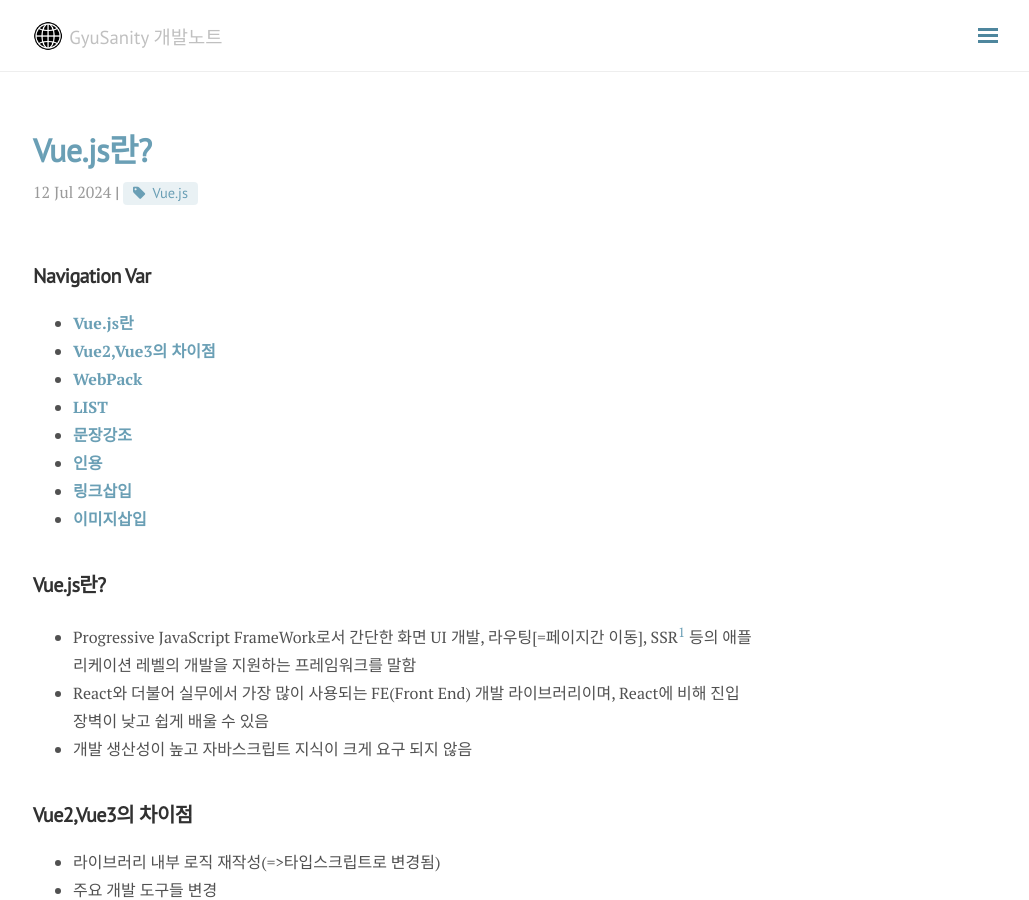
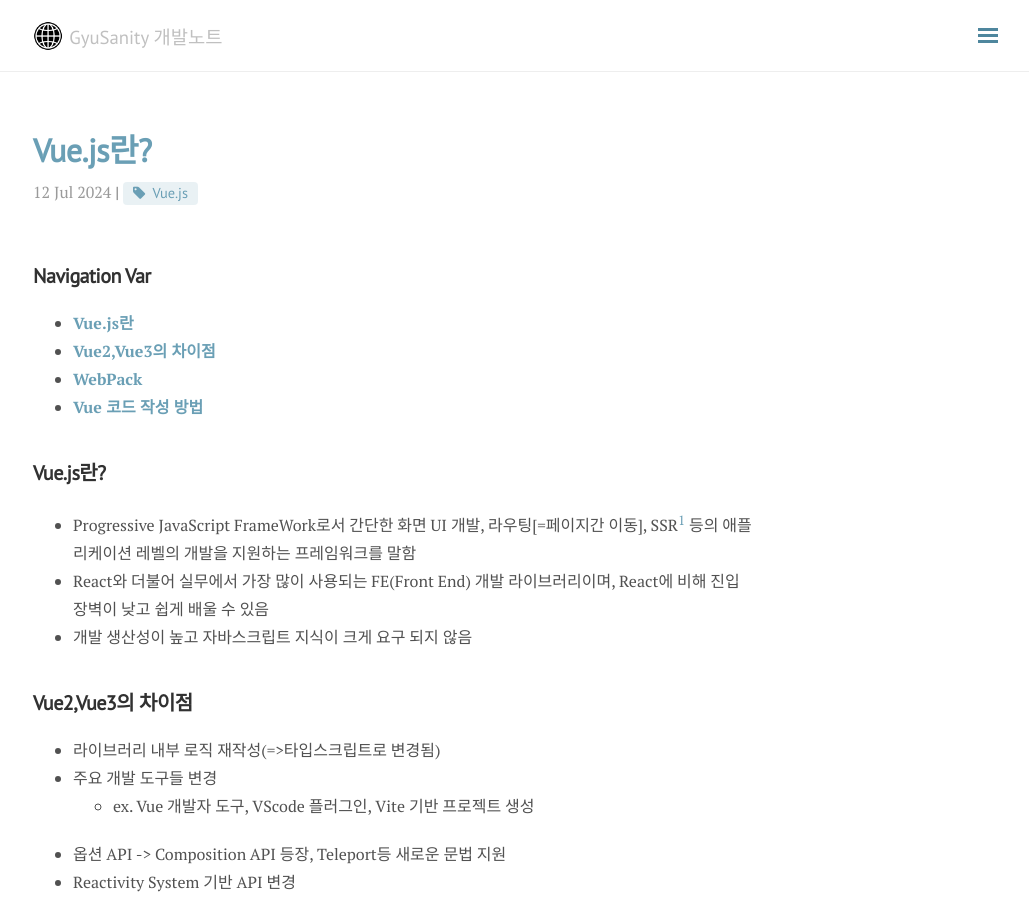
Before and after one commit to GyuSanity/GyuSanity.github.io, a Jekyll site: the page built from _posts/Vue.js/2024-07-12-what-is-vuejs.md, in a window 1280 px wide and 900 px high. Shown: the whole window, without its empty margins (247-1276 px from the left). Built offline with Jekyll 4.4.1, drawn with Linux system fonts in a browser that asks for light colours; nearby versions of some CDN libraries; comment, search, counter and statistics services are not loaded.

Commit message:
update vue.js

```diff
--- a/_posts/Vue.js/2024-07-12-what-is-vuejs.md
+++ b/_posts/Vue.js/2024-07-12-what-is-vuejs.md
@@ -6,14 +6,10 @@
 ---
 
 ## Navigation Var
-- **[Vue.js란](#Vue.js란)**
-- **[Vue2,Vue3의 차이점](#Vue2,Vue3의-차이점)**
-- **[WebPack](#WebPack)**
-- **[LIST](#LIST)**
-- **[문장강조](#문장강조)**
-- **[인용](#인용)**
-- **[링크삽입](#링크삽입)**
-- **[이미지삽입](#이미지삽입)**
+- **[Vue.js란](#vuejs란)**
+- **[Vue2,Vue3의 차이점](#vue2vue3의-차이점)**
+- **[WebPack](#webpack)**
+- **[Vue 코드 작성 방법](#vue-코드-작성-방법)**
 
 ## Vue.js란?
 - Progressive JavaScript FrameWork로서 간단한 화면 UI 개발, 라우팅[=페이지간 이동], SSR[^SSR] 등의 애플리케이션 레벨의 개발을 지원하는 프레임워크를 말함
```
